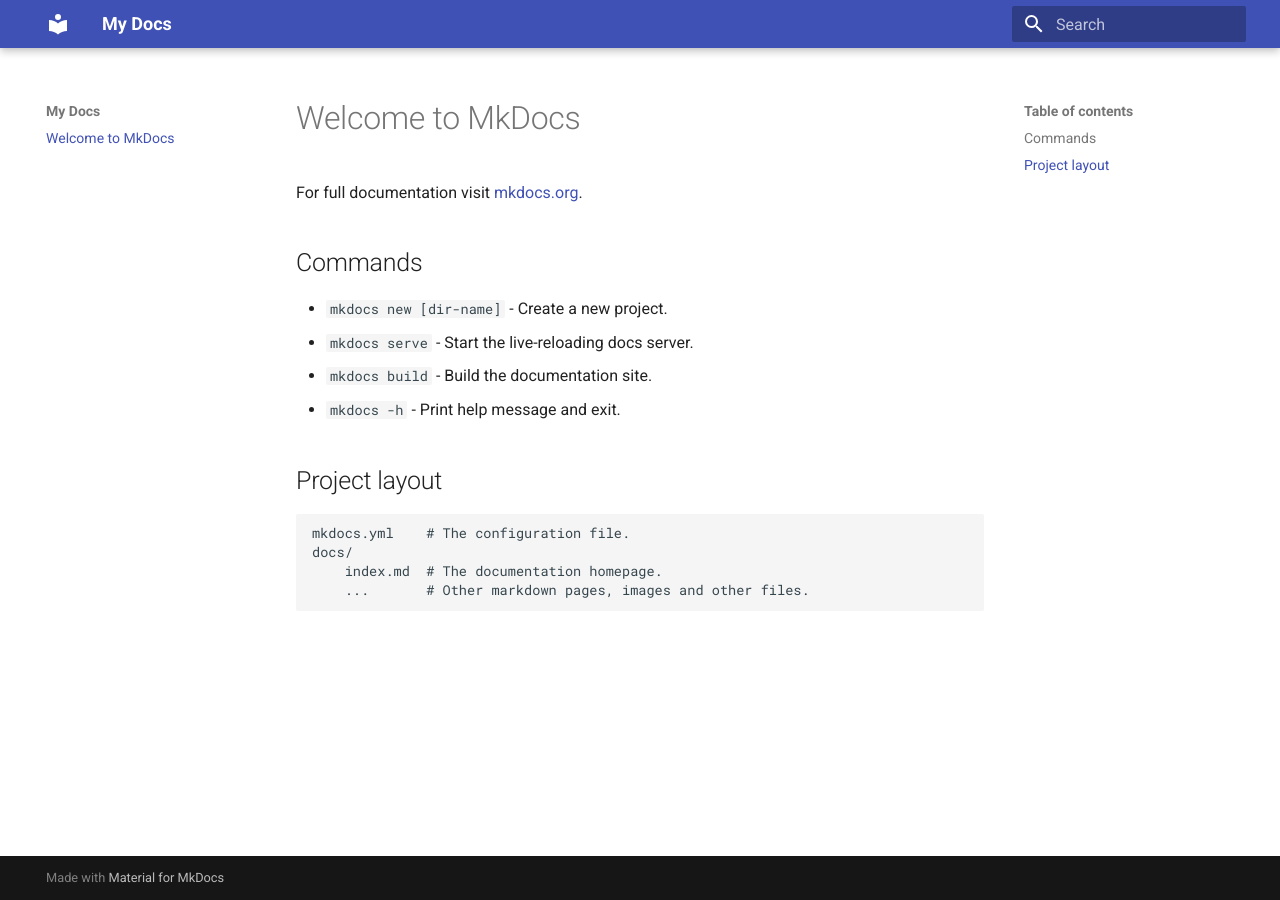
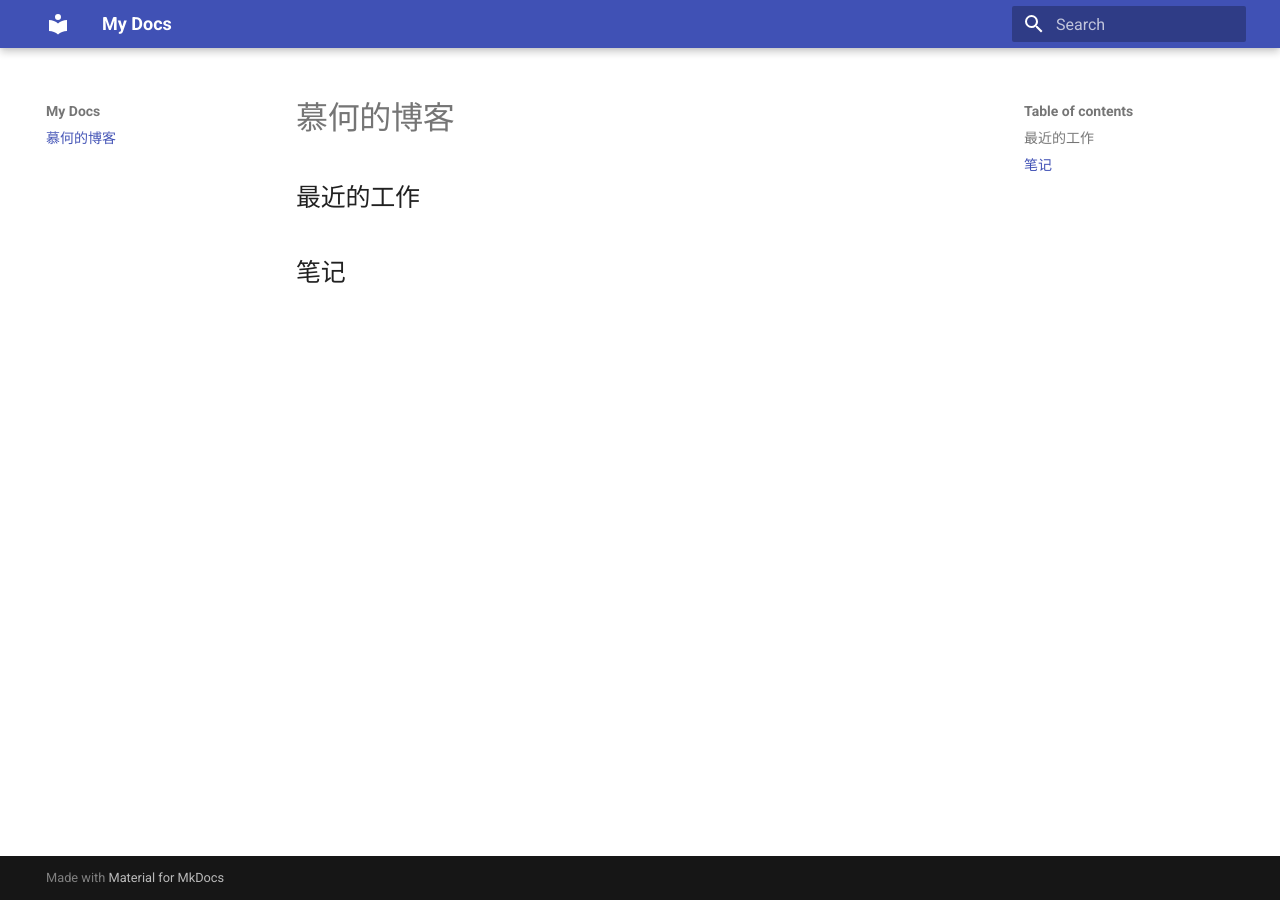
Before and after one commit to fhys/fhys.github.io, an MkDocs documentation site: the page built from docs/index.md, in a window 1280 px wide. Built offline with MkDocs 1.6.1 and Material for MkDocs 9.7.7, drawn with Linux system fonts in a browser that asks for light colours.

Commit message:
修改了模板

```diff
--- a/docs/index.md
+++ b/docs/index.md
@@ -1,17 +1,8 @@
-# Welcome to MkDocs
+# 慕何的博客
 
-For full documentation visit [mkdocs.org](https://www.mkdocs.org).
 
-## Commands
 
-* `mkdocs new [dir-name]` - Create a new project.
-* `mkdocs serve` - Start the live-reloading docs server.
-* `mkdocs build` - Build the documentation site.
-* `mkdocs -h` - Print help message and exit.
+## 最近的工作
 
-## Project layout
 
-    mkdocs.yml    # The configuration file.
-    docs/
-        index.md  # The documentation homepage.
-        ...       # Other markdown pages, images and other files.
+## 笔记
```
